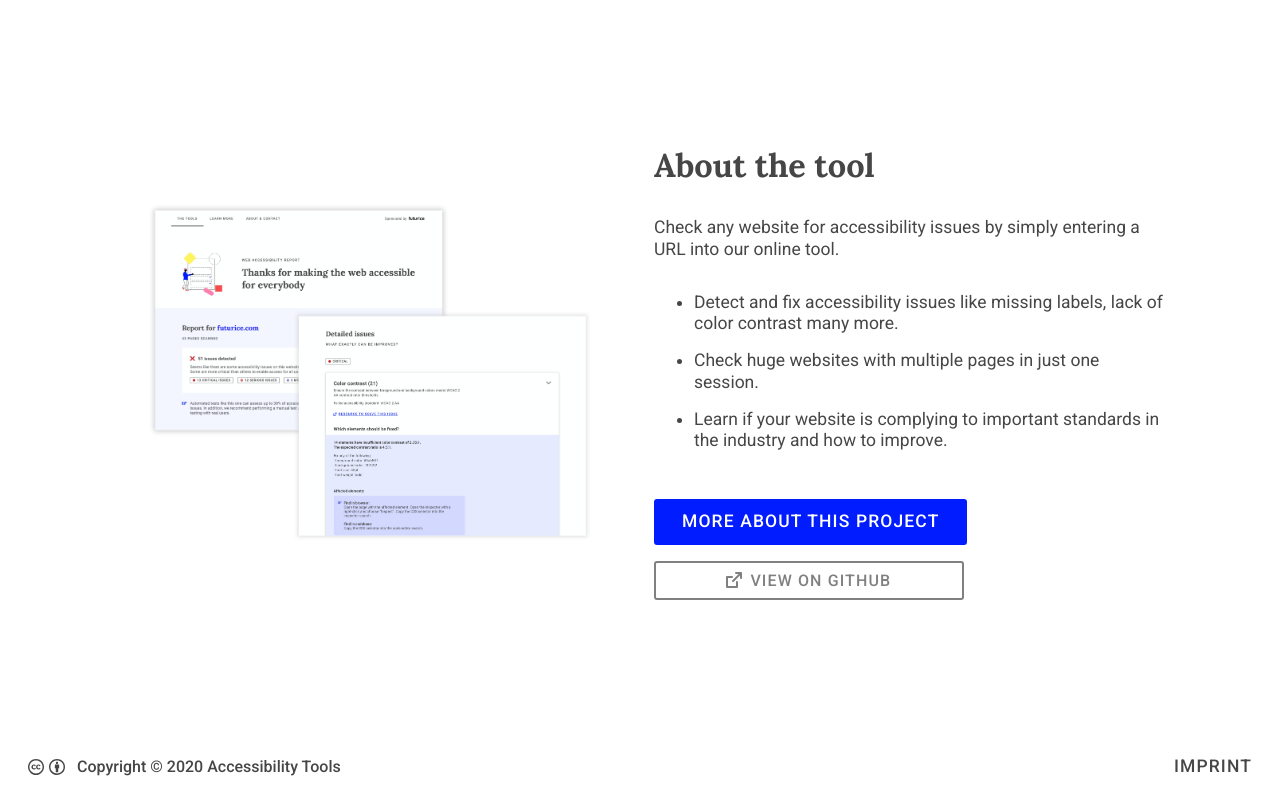
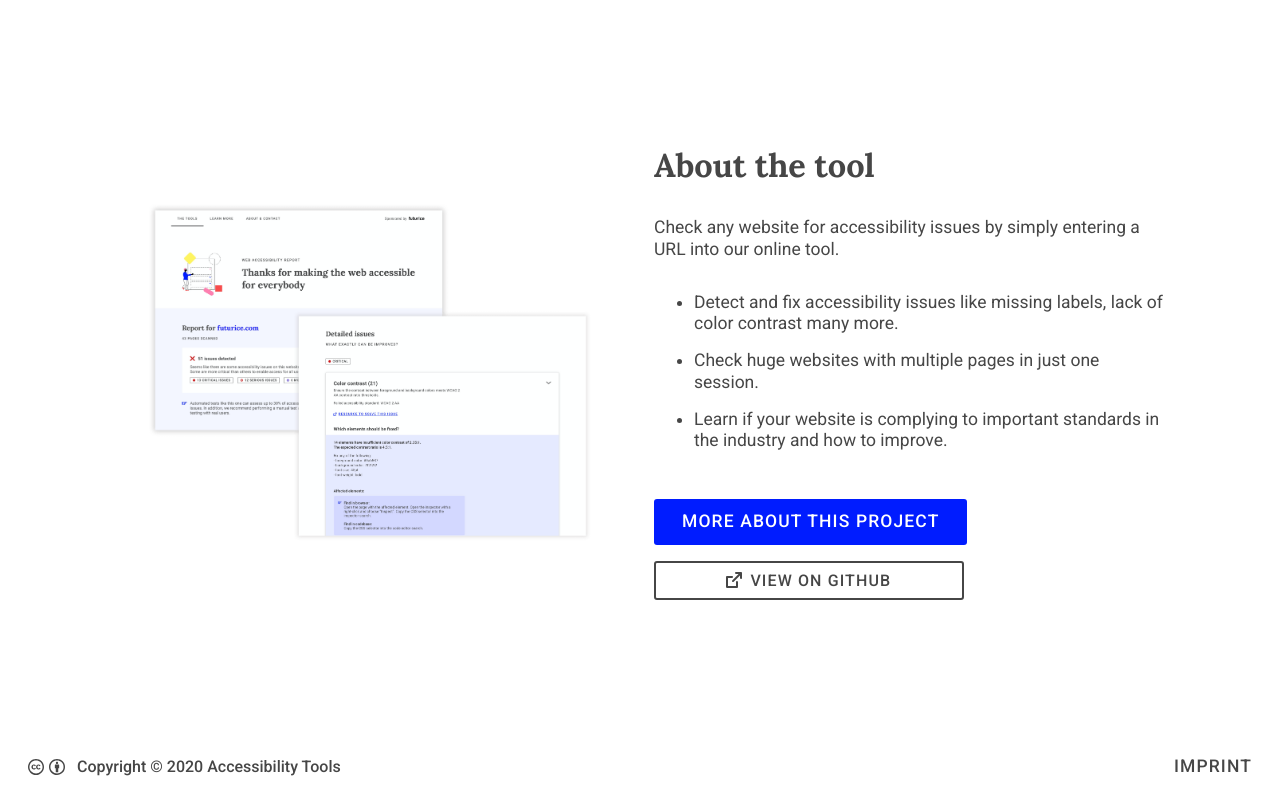
Before and after one commit to accessibility-tools/website, a Next.js app in the folder packages/client/: page /checker in a window 1280 px wide. Shown: the part 1069-1866 px from the top of the page. Built offline with nearby package versions, Linux system fonts and the light colour scheme.

Commit message:
fix(checker page) github button color matches spec

```diff
--- a/packages/client/src/components/tool-overview/ToolOverview.tsx
+++ b/packages/client/src/components/tool-overview/ToolOverview.tsx
@@ -53,12 +53,12 @@ const ToolLink = styled(Link)`
   font-size: 1rem;
   margin-top: 1rem;
   align-items: center;
-  border: 2px solid grey;
+  border: 2px solid #464646;
   padding: .5rem 4.4rem;
   width: fit-content;
-  color: grey;
+  color: #464646;
   &:visited {
-    color: grey;
+    color: #464646;
   }
   @media (max-width: 800px){
     padding: .5rem 3.9rem;
```
